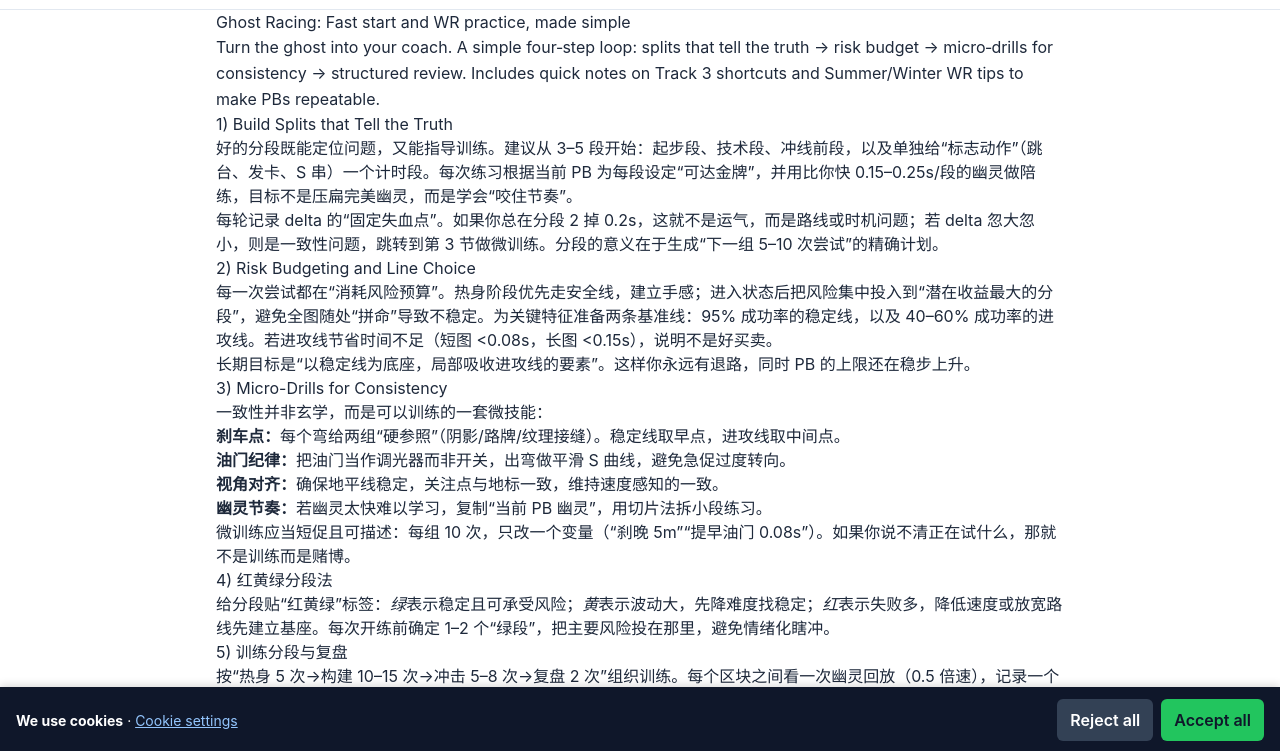
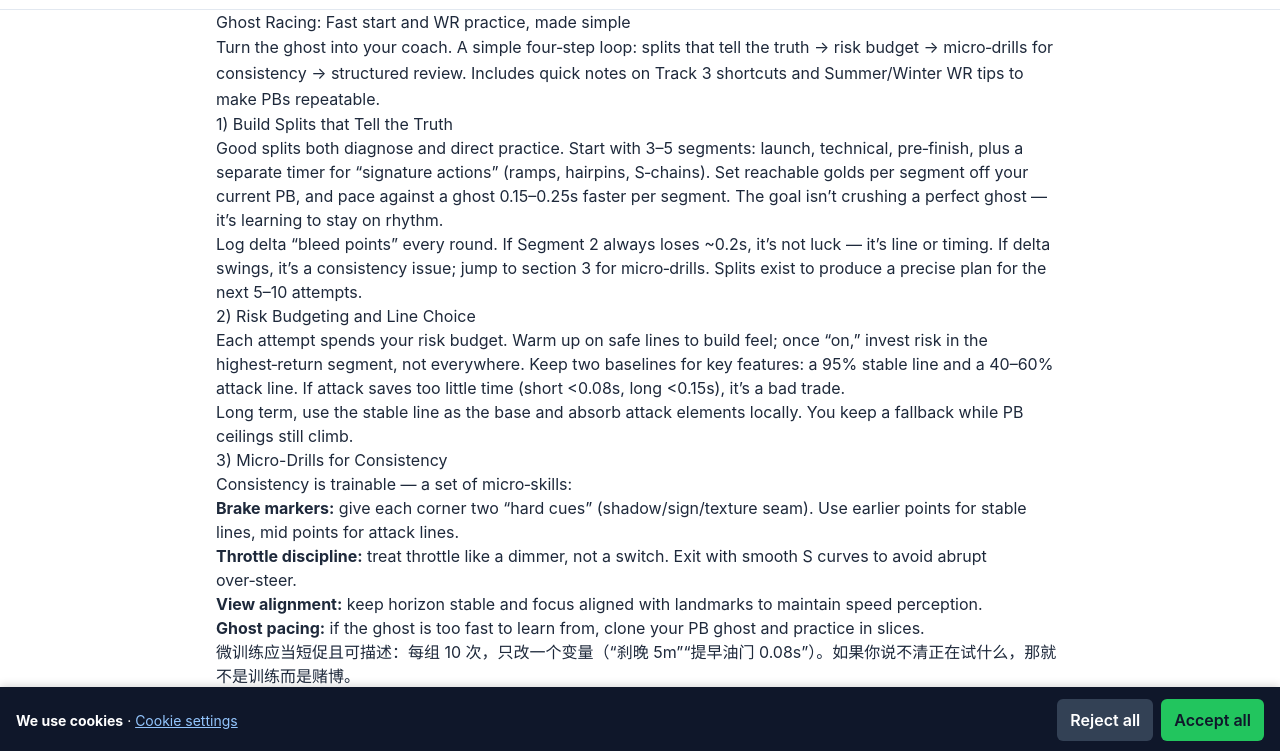
Before and after one commit to elng12/polytrack.best, a website: page blog/ghost-racing-strategies.html in a window 1280 px wide. Shown: the part 47-798 px from the top of the page. Drawn offline with Linux system fonts and the light colour scheme.

Commit message:
feat(blog): natural English for key sections in ghost racing, community showcase, and unblocked/performance tips

```diff
--- a/blog/ghost-racing-strategies.html
+++ b/blog/ghost-racing-strategies.html
@@ -50,25 +50,25 @@
       <p class="lead leading-relaxed">Turn the ghost into your coach. A simple four‑step loop: splits that tell the truth → risk budget → micro‑drills for consistency → structured review. Includes quick notes on Track 3 shortcuts and Summer/Winter WR tips to make PBs repeatable.</p>
 
       <h2>1) Build Splits that Tell the Truth</h2>
-      <p>好的分段既能定位问题，又能指导训练。建议从 3–5 段开始：起步段、技术段、冲线前段，以及单独给“标志动作”（跳台、发卡、S 串）一个计时段。每次练习根据当前 PB 为每段设定“可达金牌”，并用比你快 0.15–0.25s/段的幽灵做陪练，目标不是压扁完美幽灵，而是学会“咬住节奏”。</p>
-      <p>每轮记录 delta 的“固定失血点”。如果你总在分段 2 掉 0.2s，这就不是运气，而是路线或时机问题；若 delta 忽大忽小，则是一致性问题，跳转到第 3 节做微训练。分段的意义在于生成“下一组 5–10 次尝试”的精确计划。</p>
+      <p>Good splits both diagnose and direct practice. Start with 3–5 segments: launch, technical, pre‑finish, plus a separate timer for “signature actions” (ramps, hairpins, S‑chains). Set reachable golds per segment off your current PB, and pace against a ghost 0.15–0.25s faster per segment. The goal isn’t crushing a perfect ghost — it’s learning to stay on rhythm.</p>
+      <p>Log delta “bleed points” every round. If Segment 2 always loses ~0.2s, it’s not luck — it’s line or timing. If delta swings, it’s a consistency issue; jump to section 3 for micro‑drills. Splits exist to produce a precise plan for the next 5–10 attempts.</p>
 
       <h2>2) Risk Budgeting and Line Choice</h2>
-      <p>每一次尝试都在“消耗风险预算”。热身阶段优先走安全线，建立手感；进入状态后把风险集中投入到“潜在收益最大的分段”，避免全图随处“拼命”导致不稳定。为关键特征准备两条基准线：95% 成功率的稳定线，以及 40–60% 成功率的进攻线。若进攻线节省时间不足（短图 <0.08s，长图 <0.15s），说明不是好买卖。</p>
-      <p>长期目标是“以稳定线为底座，局部吸收进攻线的要素”。这样你永远有退路，同时 PB 的上限还在稳步上升。</p>
+      <p>Each attempt spends your risk budget. Warm up on safe lines to build feel; once “on,” invest risk in the highest‑return segment, not everywhere. Keep two baselines for key features: a 95% stable line and a 40–60% attack line. If attack saves too little time (short <0.08s, long <0.15s), it’s a bad trade.</p>
+      <p>Long term, use the stable line as the base and absorb attack elements locally. You keep a fallback while PB ceilings still climb.</p>
 
       <h2>3) Micro-Drills for Consistency</h2>
-      <p>一致性并非玄学，而是可以训练的一套微技能：</p>
+      <p>Consistency is trainable — a set of micro‑skills:</p>
       <ul>
-        <li><strong>刹车点：</strong>每个弯给两组“硬参照”（阴影/路牌/纹理接缝）。稳定线取早点，进攻线取中间点。</li>
-        <li><strong>油门纪律：</strong>把油门当作调光器而非开关，出弯做平滑 S 曲线，避免急促过度转向。</li>
-        <li><strong>视角对齐：</strong>确保地平线稳定，关注点与地标一致，维持速度感知的一致。</li>
-        <li><strong>幽灵节奏：</strong>若幽灵太快难以学习，复制“当前 PB 幽灵”，用切片法拆小段练习。</li>
+        <li><strong>Brake markers:</strong> give each corner two “hard cues” (shadow/sign/texture seam). Use earlier points for stable lines, mid points for attack lines.</li>
+        <li><strong>Throttle discipline:</strong> treat throttle like a dimmer, not a switch. Exit with smooth S curves to avoid abrupt over‑steer.</li>
+        <li><strong>View alignment:</strong> keep horizon stable and focus aligned with landmarks to maintain speed perception.</li>
+        <li><strong>Ghost pacing:</strong> if the ghost is too fast to learn from, clone your PB ghost and practice in slices.</li>
       </ul>
       <p>微训练应当短促且可描述：每组 10 次，只改一个变量（“刹晚 5m”“提早油门 0.08s”）。如果你说不清正在试什么，那就不是训练而是赌博。</p>
 
-      <h2>4) 红黄绿分段法</h2>
-      <p>给分段贴“红黄绿”标签：<em>绿</em>表示稳定且可承受风险；<em>黄</em>表示波动大，先降难度找稳定；<em>红</em>表示失败多，降低速度或放宽路线先建立基座。每次开练前确定 1–2 个“绿段”，把主要风险投在那里，避免情绪化瞎冲。</p>
+      <h2>4) Red‑Yellow‑Green segmenting</h2>
+      <p>Tag segments: <em>Green</em> = stable, risk acceptable; <em>Yellow</em> = volatile, lower difficulty first; <em>Red</em> = frequent fails, slow down or widen line to build a base. Before each session, pick 1–2 greens and invest most risk there to avoid emotional rushing.</p>
 
       <h2>5) 训练分段与复盘</h2>
       <p>按“热身 5 次→构建 10–15 次→冲击 5–8 次→复盘 2 次”组织训练。每个区块之间看一次幽灵回放（0.5 倍速），记录一个明确修正点。控制总尝试次数，最后用稳定线收尾，为下一次训练“存入手感”。</p>
```
Also changed, not shown: blog/community-tracks-showcase.html (+6 -6 lines), blog/performance-optimization-tips.html (+6 -6 lines).
